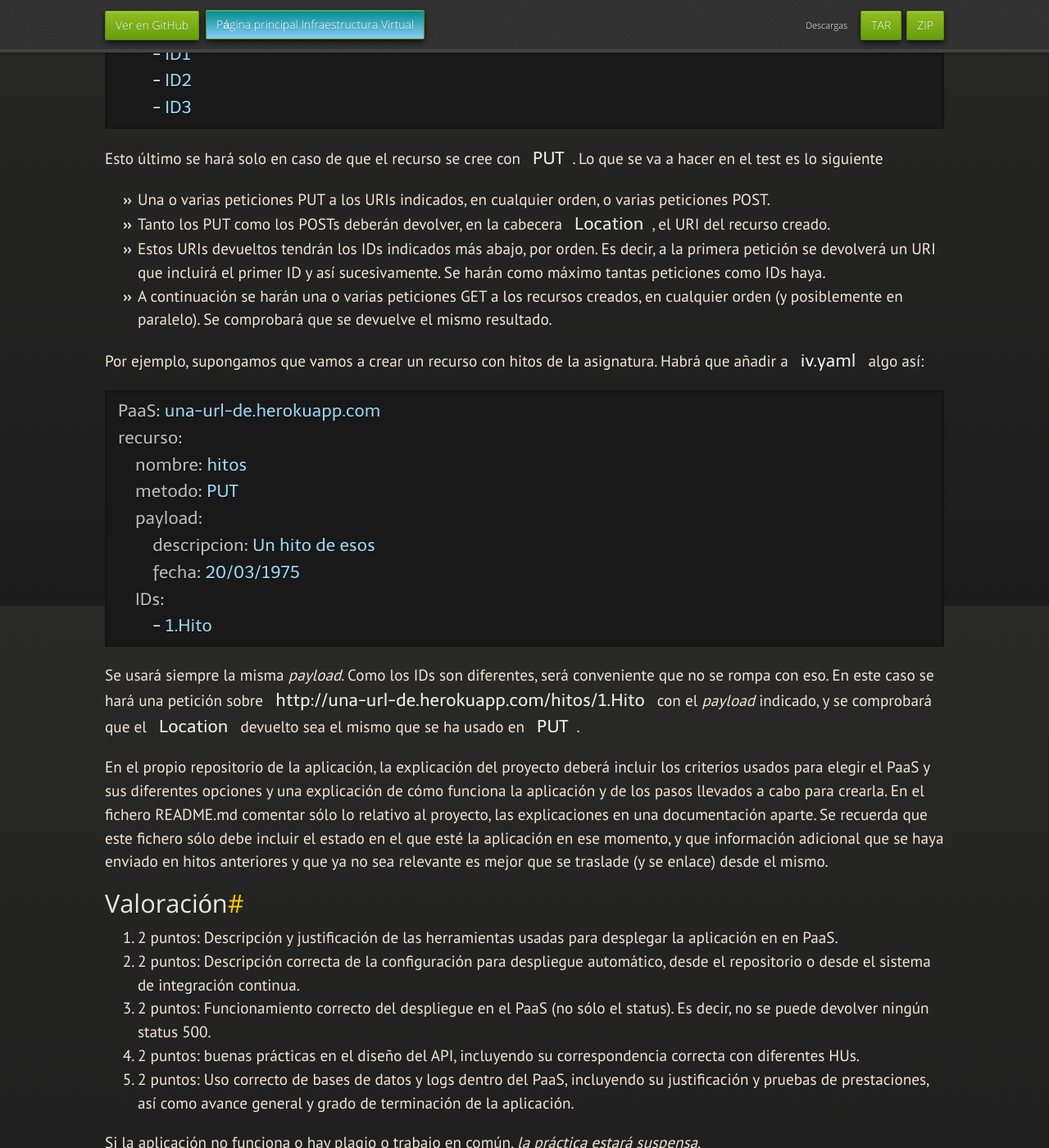
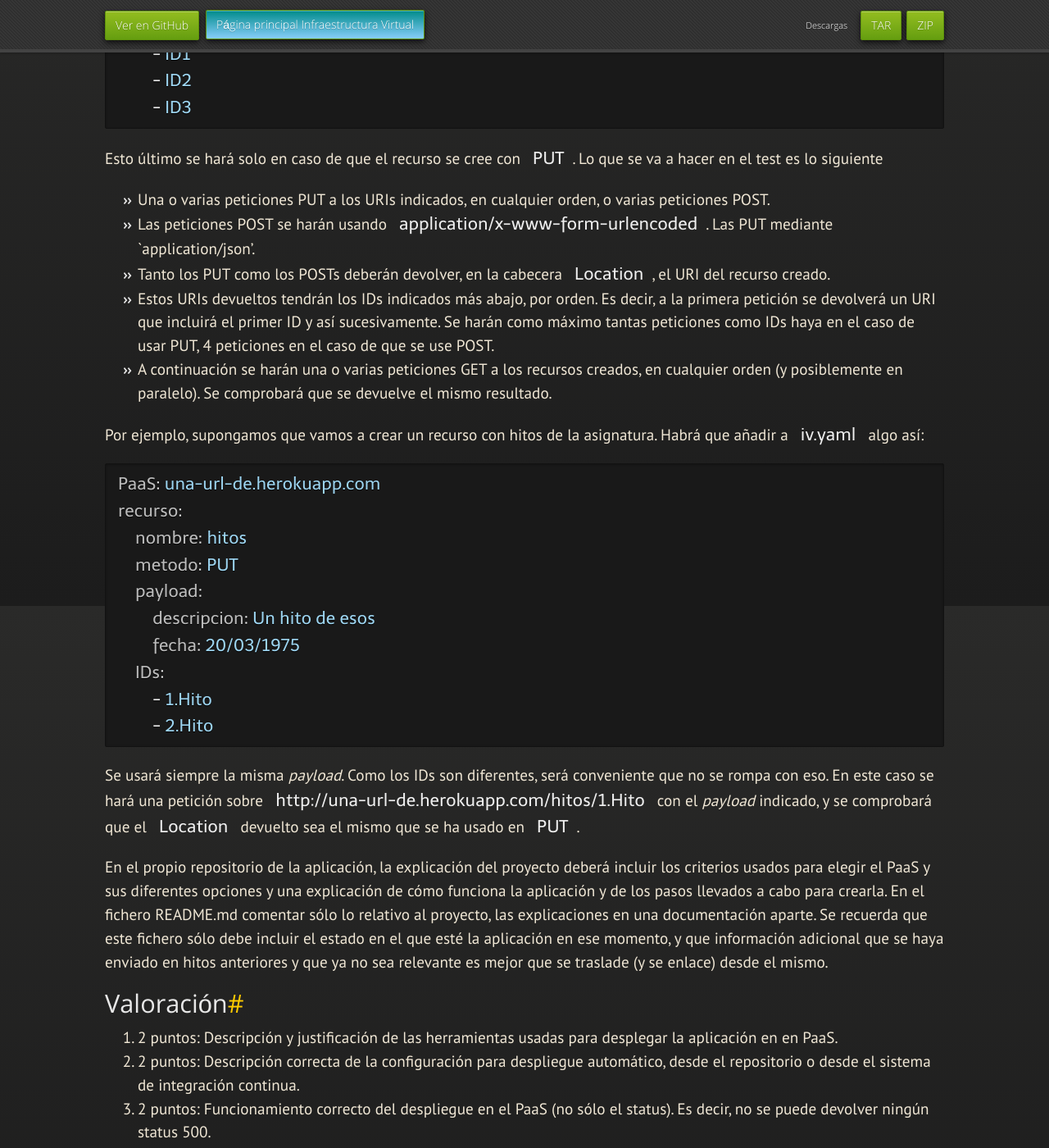
Before and after one commit to JJ/IV, a Jekyll site: the page built from documentos/proyecto/7.PaaS.md, in a window 1280 px wide and 1400 px high, scrolled down 1961 px. Shown: the whole window at 82% size. Built offline with Jekyll 4.4.1, drawn with Linux system fonts in a browser that asks for light colours; nearby versions of some CDN libraries; some web fonts are replaced; our own code applies the rules of GitHub Pages for plain Markdown files.

Commit message:
Sync documentos/proyecto/7.PaaS.md de master a gh-pages

````diff
--- a/documentos/proyecto/7.PaaS.md
+++ b/documentos/proyecto/7.PaaS.md
@@ -110,12 +110,16 @@ Esto último se hará solo en caso de que el recurso se cree con
 
 * Una o varias peticiones PUT a los URIs indicados, en cualquier
   orden, o varias peticiones POST.
+* Las peticiones POST se harán usando
+  `application/x-www-form-urlencoded`. Las PUT mediante
+  `application/json'.
 * Tanto los PUT como los POSTs deberán devolver, en la cabecera
   `Location`, el URI del recurso creado.
 * Estos URIs devueltos tendrán los IDs indicados más abajo, por
   orden. Es decir, a la primera petición se devolverá un URI que
   incluirá el primer ID y así sucesivamente. Se harán como máximo
-  tantas peticiones como IDs haya.
+  tantas peticiones como IDs haya en el caso de usar PUT, 4 peticiones
+  en el caso de que se use POST.
 * A continuación se harán una o varias peticiones GET a los recursos
   creados, en cualquier orden (y posiblemente en paralelo). Se
   comprobará que se devuelve el mismo resultado.
@@ -133,6 +137,7 @@ recurso:
         fecha: 20/03/1975
     IDs:
         - 1.Hito
+        - 2.Hito
 ```
 
 Se usará siempre la misma *payload*. Como los IDs son diferentes, será
````
